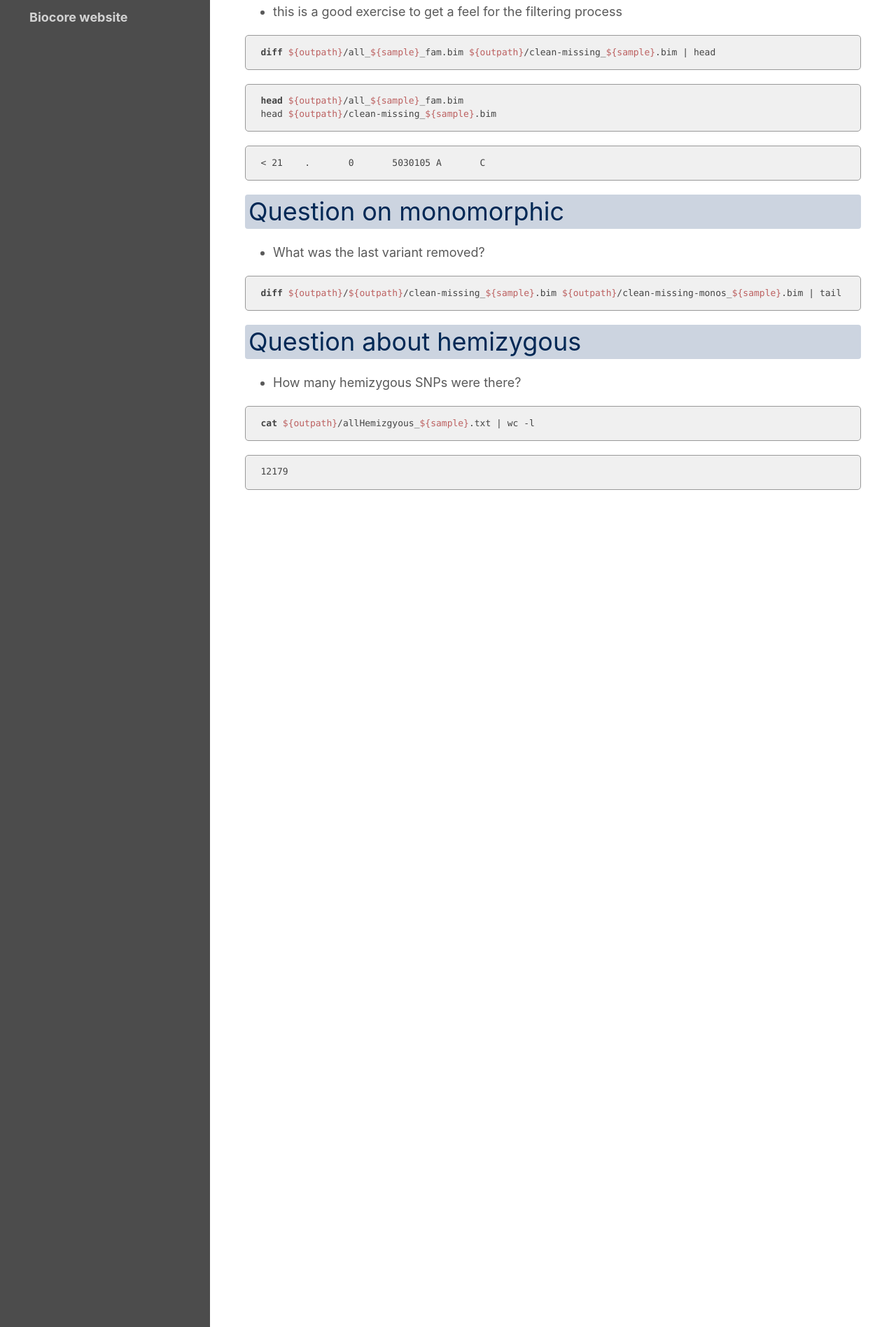
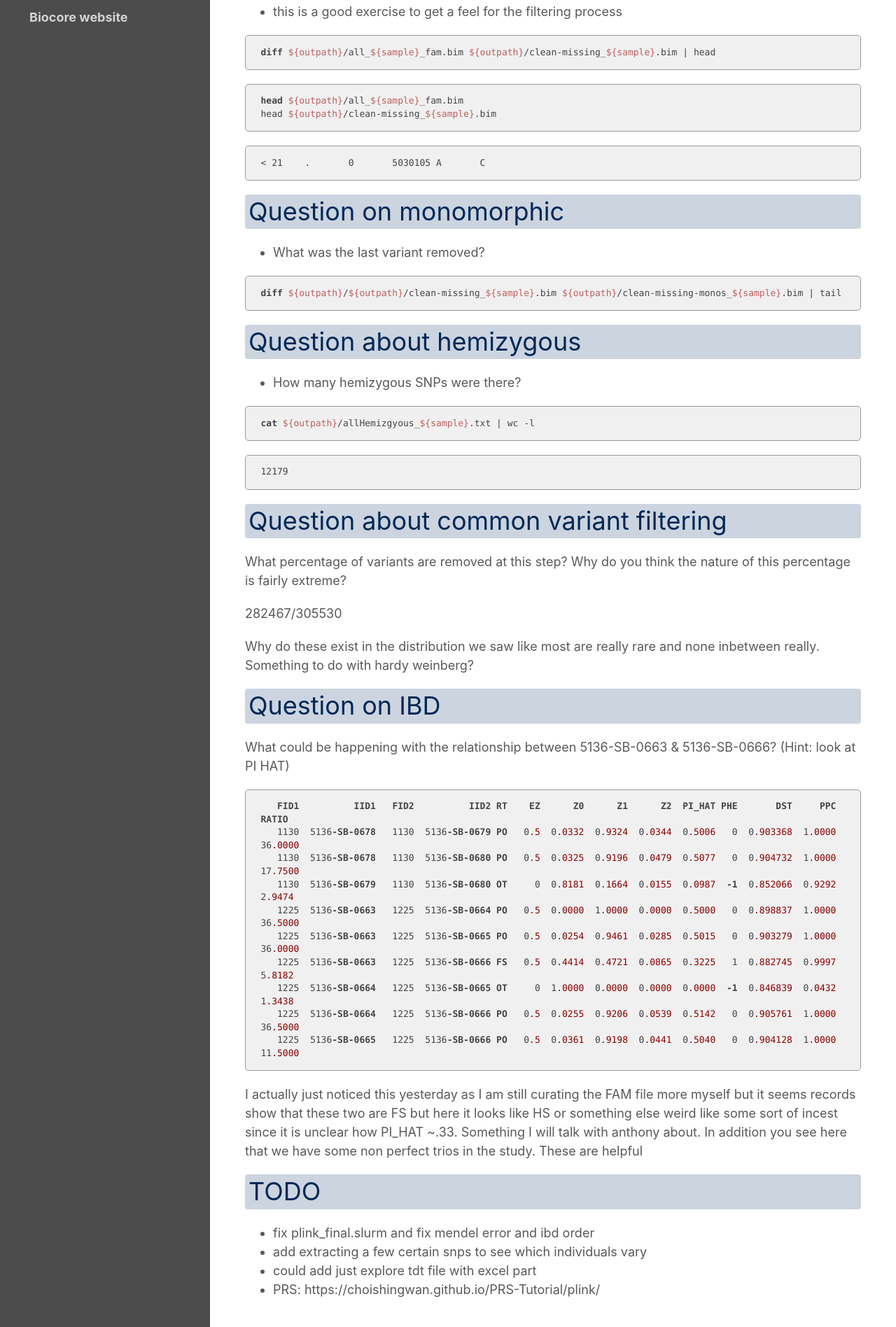
Before and after one commit to ucdavis-bioinformatics-training/2021-July-Genome-Wide-Association-Studies, a Jekyll site: the page built from data_analysis/Plink_Stepbystep_solutions.md, in a window 1280 px wide. Shown: the part 1105-3001 px from the top of the page at 70% size. Built offline with Jekyll 4.4.1, drawn with Linux system fonts in a browser that asks for light colours; our own code applies the rules of GitHub Pages for plain Markdown files.

Commit message:
I think good to go....

````diff
--- a/data_analysis/Plink_Stepbystep_solutions.md
+++ b/data_analysis/Plink_Stepbystep_solutions.md
@@ -90,3 +90,49 @@ cat ${outpath}/allHemizgyous_${sample}.txt | wc -l
 ```
 12179
 ```
+
+
+
+# Question about common variant filtering
+
+What percentage of variants are removed at this step? Why do you think the nature of this percentage is fairly extreme?
+
+282467/305530
+
+Why do these exist in the distribution we saw like most are really rare and none inbetween really. Something to do with hardy weinberg?
+
+
+# Question on IBD
+
+What could be happening with the relationship between 5136-SB-0663 & 5136-SB-0666? (Hint: look at PI HAT)
+
+```
+   FID1          IID1   FID2          IID2 RT    EZ      Z0      Z1      Z2  PI_HAT PHE       DST     PPC   RATIO
+   1130  5136-SB-0678   1130  5136-SB-0679 PO   0.5  0.0332  0.9324  0.0344  0.5006   0  0.903368  1.0000 36.0000
+   1130  5136-SB-0678   1130  5136-SB-0680 PO   0.5  0.0325  0.9196  0.0479  0.5077   0  0.904732  1.0000 17.7500
+   1130  5136-SB-0679   1130  5136-SB-0680 OT     0  0.8181  0.1664  0.0155  0.0987  -1  0.852066  0.9292  2.9474
+   1225  5136-SB-0663   1225  5136-SB-0664 PO   0.5  0.0000  1.0000  0.0000  0.5000   0  0.898837  1.0000 36.5000
+   1225  5136-SB-0663   1225  5136-SB-0665 PO   0.5  0.0254  0.9461  0.0285  0.5015   0  0.903279  1.0000 36.0000
+   1225  5136-SB-0663   1225  5136-SB-0666 FS   0.5  0.4414  0.4721  0.0865  0.3225   1  0.882745  0.9997  5.8182
+   1225  5136-SB-0664   1225  5136-SB-0665 OT     0  1.0000  0.0000  0.0000  0.0000  -1  0.846839  0.0432  1.3438
+   1225  5136-SB-0664   1225  5136-SB-0666 PO   0.5  0.0255  0.9206  0.0539  0.5142   0  0.905761  1.0000 36.5000
+   1225  5136-SB-0665   1225  5136-SB-0666 PO   0.5  0.0361  0.9198  0.0441  0.5040   0  0.904128  1.0000 11.5000
+```
+
+I actually just noticed this yesterday as I am still curating the FAM file more myself but it seems records show that these two
+are FS but here it looks like HS or something else weird like some sort of incest since it is unclear how PI_HAT ~.33. Something I will
+talk with anthony about. In addition you see here that we have some non perfect trios in the study. These are helpful
+
+
+
+
+
+
+
+
+
+# TODO
+- fix plink_final.slurm and fix mendel error and ibd order
+- add extracting a few certain snps to see which individuals vary
+- could add just explore tdt file with excel part
+- PRS: https://choishingwan.github.io/PRS-Tutorial/plink/
````
Also changed, not shown: data_analysis/Plink_Stepbystep.md (+18 -18 lines), data_analysis/Plink_Stepbystep_normal.md (+1 -1 lines), data_analysis/figures/2075fd2e.png (added), data_analysis/figures/23010614.png (added), data_analysis/figures/90b6cd87.png (added), data_analysis/figures/d1d2c52c.png (added).
